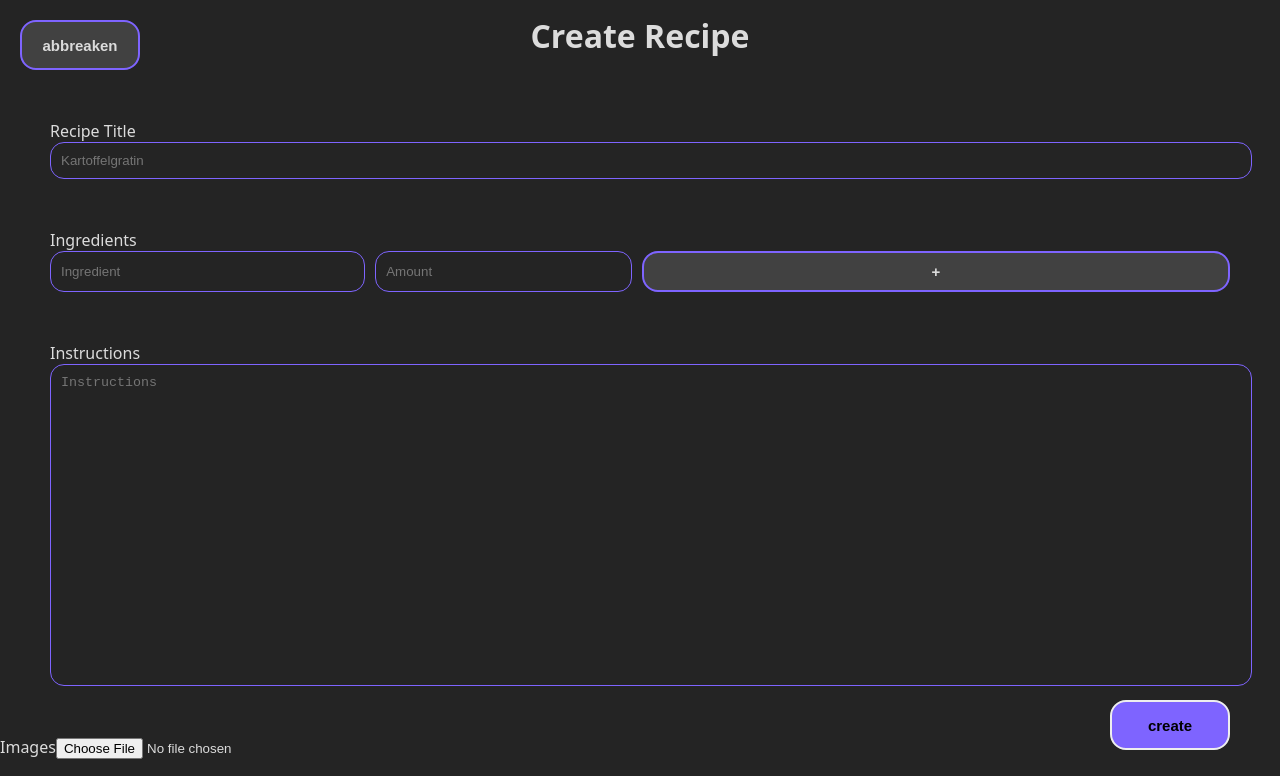
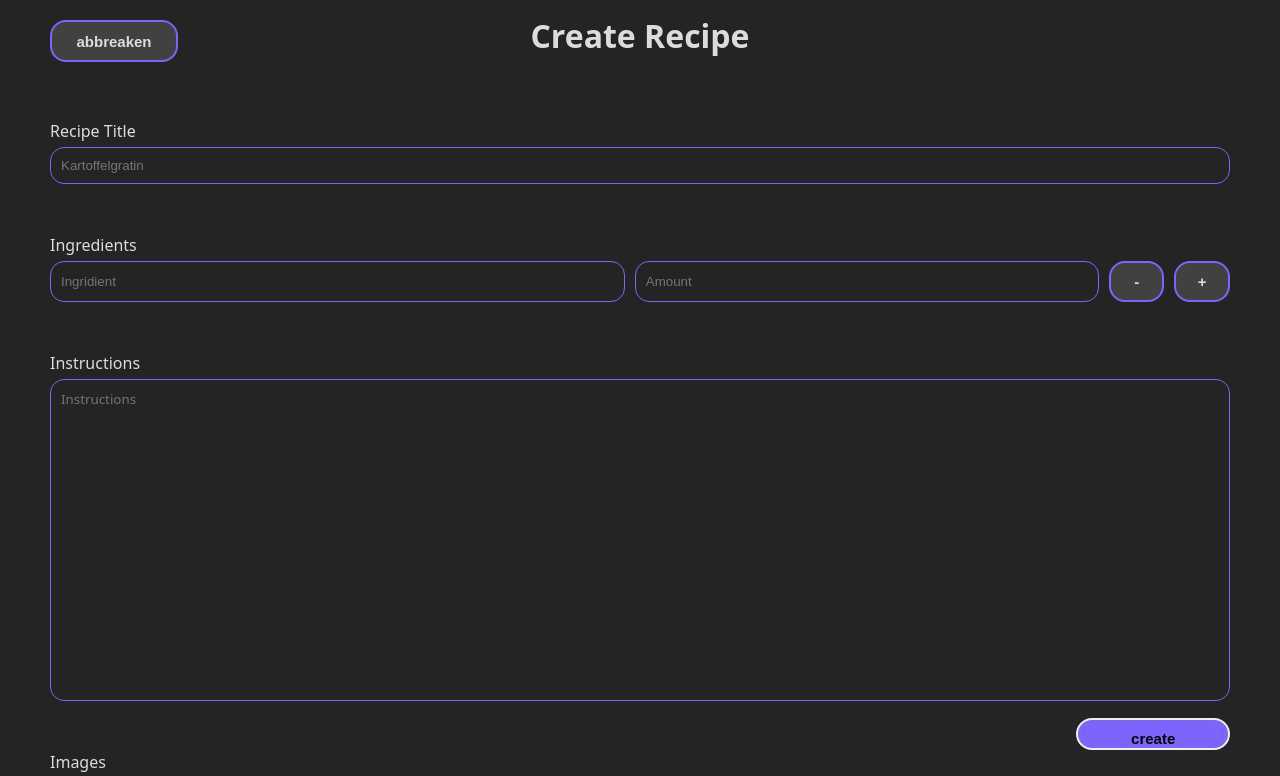
Before and after one commit to zoiska/DishCord, a React (Vite) app: page /create-recipe in a window 1280 px wide. Shown: the top 776 px of the page. Built offline with nearby package versions, Linux system fonts and the light colour scheme; no server answers.

Commit message:
added a few changes to create recipe page

```diff
--- a/src/App.jsx
+++ b/src/App.jsx
@@ -1,13 +1,13 @@
 import { Navigate, Route, Routes, useLocation } from "react-router-dom";
 import { useAuth } from "./authContext.jsx";
 import BottomNav from "./components/BottomNav/BottomNav.jsx";
-import CreateRecepieButton from "./components/CreateRecepieButton/CreateRecepieButton.jsx"; // Import the CreateRecepieButton component
+import CreateRecipeButton from "./components/CreateRecipeButton/CreateRecipeButton.jsx"; // Import the CreateRecepieButton component
 import Home from "./pages/Home/Home.jsx";
 import Login from "./pages/Login/Login.jsx";
 import Profile from "./pages/Profile/Profile.jsx";
 import RecipeBrowser from "./pages/RecipeBrowser/RecipeBrowser.jsx";
 import Register from "./pages/Register/Register.jsx";
-import CreateRecepie from "./pages/CreateRecepie/CreateRecepie.jsx"; // Import the CreateRecepie page
+import CreateRecipe from "./pages/CreateRecipe/CreateRecipe.jsx"; // Import the CreateRecepie page
 import "./App.css";
 
 function App() {
@@ -38,10 +38,10 @@ function App() {
             )
           }
         />
-        <Route path="/create-recipe" element={<CreateRecepie />} />
+        <Route path="/create-recipe" element={<CreateRecipe />} />
       </Routes>
 
-      {!hideNav && <CreateRecepieButton />}
+      {!hideNav && <CreateRecipeButton />}
 
       {!hideNav && <BottomNav />}
     </div>
--- a/src/components/CreateRecepieButton/CreateRecepieButton.css
+++ b/src/components/CreateRecipeButton/CreateRecipeButton.css
@@ -1,4 +1,4 @@
-#createRecepieButton {
+#createRecipeButton {
   position: fixed;
   bottom: 70px;
   right: 50px;
--- /dev/null
+++ b/src/components/CreateRecipeButton/CreateRecipeButton.jsx
@@ -0,0 +1,18 @@
+import { useNavigate } from "react-router-dom";
+import "./CreateRecipeButton.css";
+
+function CreateRecipeButton() {
+  const navigate = useNavigate();
+
+  function toCreateRecipe() {
+    navigate("/create-recipe");
+  }
+
+  return (
+    <button id="createRecipeButton" className="secondary-button" onClick={toCreateRecipe}>
+      +
+    </button>
+  );
+}
+
+export default CreateRecipeButton;
--- a/src/pages/CreateRecepie/CreateRecepie.jsx
+++ /dev/null
@@ -1,124 +0,0 @@
-import { useNavigate } from "react-router-dom";
-import "./CreateRecepie.css";
-
-function CreateRecepie() {
-  const navigate = useNavigate();
-  function cancel() {
-    navigate("/");
-  }
-
-  function create() {
-    navigate("/");
-  }
-
-  function addIngredient() {
-    const ingredient = document.getElementById("group-ingredients");
-    const newGroup = document.createElement("div");
-    newGroup.className = "group-ingredients";
-
-    newGroup.innerHTML = `
-      <input
-        id="recipe-ingredients"
-        className="recipe-ingredients"
-        type="text"
-        placeholder="Ingredient"
-        minLength="1"
-        required
-      />
-      <input
-        id="recipe-ingredients-amount"
-        className="recipe-ingredients-amount"
-        type="text"
-        placeholder="Amount"
-        minLength="1"
-        required
-      />
-      <button id="removeIngredient" className="secondary-button" onClick={removeIngredient}>
-        -
-      </button>
-      <button id="addIngredient" className="secondary-button" onClick={addIngredient}>
-        +-
-      </button>`;
-
-    ingredient.appendChild(newGroup);
-  }
-
-  function removeIngredient() {}
-
-  function imagePreview() {}
-
-  return (
-    <div>
-      <div className="create-recipe-header">
-        <button id="cancel" className="secondary-button" onClick={cancel}>
-          abbreaken
-        </button>
-        <h1 className="create-recipe-title">Create Recipe</h1>
-      </div>
-
-      <div className="create-recipe-body">
-        <form className="create-recipe-form">
-          <div className="form-group">
-            <label htmlFor="recipe-title">Recipe Title</label>
-            <input
-              id="recipe-title"
-              className="recipe-title"
-              type="text"
-              placeholder="Kartoffelgratin"
-              minLength="1"
-              required
-            />
-          </div>
-
-          <div className="form-group">
-            <label htmlFor="recipe-ingredients">Ingredients</label>
-            <div className="group-ingredients">
-              <input
-                id="recipe-ingredients"
-                className="recipe-ingredients"
-                type="text"
-                placeholder="Ingredient"
-                minLength="1"
-                required
-              />
-              <input
-                id="recipe-ingredients-amount"
-                className="recipe-ingredients-amount"
-                type="text"
-                placeholder="Amount"
-                minLength="1"
-                required
-              />
-              <button className="secondary-button addIngredient" onClick={addIngredient}>
-                +
-              </button>
-            </div>
-          </div>
-
-          <div className="form-group">
-            <label htmlFor="recipe-instructions">Instructions</label>
-            <textarea
-              id="recipe-instructions"
-              className="recipe-instructions"
-              placeholder="Instructions"
-              minLength="1"
-              required
-            />
-          </div>
-
-          <div>
-            <label htmlFor="recipe-image">Images</label>
-            <input id="recipe-image" type="file" />
-            <div className="image-preview"></div>
-          </div>
-        </form>
-      </div>
-
-      <button id="create" className="primary-button" onClick={create}>
-        create
-      </button>
-    </div>
-  );
-}
-
-export default CreateRecepie;
--- a/src/pages/CreateRecepie/CreateRecepie.css
+++ b/src/pages/CreateRecipe/CreateRecipe.css
@@ -1,3 +1,7 @@
+/* ToDo:  - clean up
+          - image upload button
+*/
+
 .create-recipe-header {
   display: flex;
   align-items: center;
@@ -15,28 +19,29 @@
   margin: 50px;
 }
 
+.form-group-ingridients {
+  display: flex;
+  flex-direction: column;
+  margin: 50px;
+}
+
 #recipe-title {
   color: var(--color-text);
   background-color: transparent;
   border-radius: 14px;
   border: 1px solid var(--color-primary);
   padding: 10px;
-  width: 100%;
+  margin: 5px 0px 0px 0px;
 }
 
-#group-ingredients {
+.group-ingridients {
   display: flex;
   flex-direction: row;
   column-gap: 10px;
+  margin: 5px 0px 0px 0px;
 }
 
-.group-ingredients {
-  display: flex;
-  flex-direction: row;
-  column-gap: 10px;
-}
-
-#recipe-ingredients {
+#recipe-ingridients {
   color: var(--color-text);
   background-color: transparent;
   border-radius: 14px;
@@ -45,7 +50,7 @@
   width: 50%;
 }
 
-#recipe-ingredients-amount {
+#recipe-ingridients-amount {
   color: var(--color-text);
   background-color: transparent;
   border-radius: 14px;
@@ -54,13 +59,13 @@
   width: 40%;
 }
 
-#addIngredient {
-  width: 10%;
+#addIngridient {
+  width: 5%;
   cursor: pointer;
 }
 
-#removeIngredient {
-  width: 10%;
+#removeIngridient {
+  width: 5%;
   cursor: pointer;
 }
 
@@ -71,32 +76,54 @@
   border: 1px solid var(--color-primary);
   padding: 10px;
   text-align: left;
-  width: 100%;
   height: 300px;
   resize: none;
   overflow: auto;
   scrollbar-width: none; /* None */
   -ms-overflow-style: none; /* IE/Edge */
+  margin: 5px 0px 0px 0px;
 }
 
 #recipe-instructions::-webkit-scrollbar {
   display: none; /* Safari, Chrome */
 }
 
+#recipe-instructions::placeholder {
+  font-family: system-ui, Avenir, Helvetica, Arial, sans-serif;
+}
+
 #create {
   position: absolute;
   bottom: 50px;
   right: 50px;
-  width: 120px;
-  height: 50px;
+  width: 12%;
+  height: 4%;
   cursor: pointer;
 }
 
 #cancel {
   position: absolute;
-  left: 20px;
+  left: 50px;
   top: 20px;
-  width: 120px;
-  height: 50px;
+  width: 10%;
+  height: 60%;
   cursor: pointer;
 }
+
+.image-preview {
+  height: 180px;
+  border: 1px solid var(--color-primary);
+  border-radius: 14px;
+  margin: 5px 0px 0px 0px;
+  display: flex;
+}
+
+#recipe-image {
+  width: 30%;
+  padding: 10px;
+  color: var(--color-text);
+  background-color: transparent;
+  border: 1px solid var(--color-primary);
+  border-radius: 14px;
+  margin: 5px 0px 0px 0px;
+}
--- /dev/null
+++ b/src/pages/CreateRecipe/CreateRecipe.jsx
@@ -0,0 +1,154 @@
+import { useState } from "react";
+import { useNavigate } from "react-router-dom";
+import "./CreateRecipe.css";
+
+function CreateRecipe() {
+  const navigate = useNavigate();
+
+  const [ingredients, setIngredients] = useState(1);
+
+  function cancel() {
+    navigate("/");
+  }
+
+  function create() {
+    navigate("/");
+  }
+
+  function addIngridient() {
+    setIngredients(ingredients + 1);
+    const ingredient = document.getElementsByClassName("form-group-ingridients");
+    const newGroup = document.createElement("div");
+    newGroup.className = "group-ingridients";
+
+    newGroup.innerHTML = `
+      <input
+        id="recipe-ingridients"
+        className="recipe-ingridients"
+        type="text"
+        placeholder="Ingridient"
+        minLength="1"
+        required
+      />
+      <input
+        id="recipe-ingridients-amount"
+        className="recipe-ingridients-amount"
+        type="text"
+        placeholder="Amount"
+        minLength="1"
+        required
+      />
+      <input
+        id="removeIngridient"
+        className="secondary-button"
+        type="button"
+        value="-"
+        onClick={removeIngridient}
+      ></input>
+      <input
+        id="addIngridient"
+        className="secondary-button"
+        type="button"
+        value="+"
+        onClick={addIngridient}
+      ></input>`;
+
+    ingredient.appendChild(newGroup);
+  }
+
+  function removeIngridient() {
+    if (ingredients > 1) {
+      setIngredients(ingredients - 1);
+    } else {
+      console.log("At least one ingredient is required.");
+    }
+  }
+
+  function imagePreview() {}
+
+  return (
+    <div>
+      <div className="create-recipe-header">
+        <button id="cancel" className="secondary-button" onClick={cancel}>
+          abbreaken
+        </button>
+        <h1 className="create-recipe-title">Create Recipe</h1>
+      </div>
+
+      <div className="create-recipe-body">
+        <form className="create-recipe-form" onSubmit={create}>
+          <div className="form-group">
+            <label htmlFor="recipe-title">Recipe Title</label>
+            <input
+              id="recipe-title"
+              className="recipe-title"
+              type="text"
+              placeholder="Kartoffelgratin"
+              minLength="1"
+              required
+            />
+          </div>
+
+          <div className="form-group-ingridients">
+            <label htmlFor="recipe-ingridients">Ingredients</label>
+            <div className="group-ingridients">
+              <input
+                id="recipe-ingridients"
+                className="recipe-ingridients"
+                type="text"
+                placeholder="Ingridient"
+                minLength="1"
+                required
+              />
+              <input
+                id="recipe-ingridients-amount"
+                className="recipe-ingridients-amount"
+                type="text"
+                placeholder="Amount"
+                minLength="1"
+                required
+              />
+              <input
+                id="removeIngridient"
+                className="secondary-button"
+                type="button"
+                value="-"
+                onClick={removeIngridient}
+              ></input>
+              <input
+                id="addIngridient"
+                className="secondary-button"
+                type="button"
+                value="+"
+                onClick={addIngridient}
+              ></input>
+            </div>
+          </div>
+
+          <div className="form-group">
+            <label htmlFor="recipe-instructions">Instructions</label>
+            <textarea
+              id="recipe-instructions"
+              className="recipe-instructions"
+              placeholder="Instructions"
+              minLength="1"
+              required
+            />
+          </div>
+
+          <div className="form-group">
+            <label htmlFor="recipe-image">Images</label>
+            <input id="recipe-image" className="secondary-button" type="file" multiple="true" />
+            <div className="image-preview"></div>
+          </div>
+
+          <button id="create" className="primary-button" type="submit">
+            create
+          </button>
+        </form>
+      </div>
+    </div>
+  );
+}
+
+export default CreateRecipe;
```
Also changed, not shown: src/components/CreateRecepieButton/CreateRecepieButton.jsx (deleted, +0 -18 lines).
